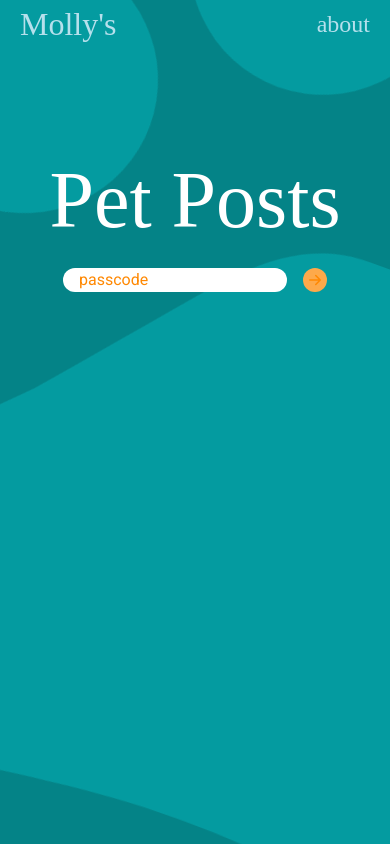
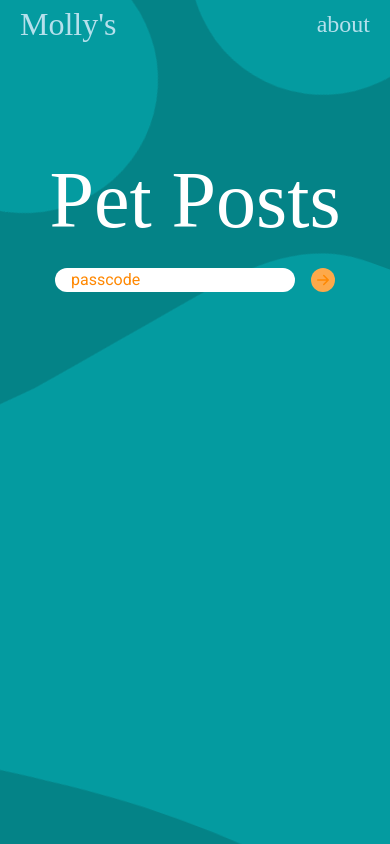
Before and after one commit to armstmol01/pp-project, a React (Create React App) app in the folder client/: page / in a window 390 px wide. Built offline with nearby package versions, Linux system fonts and the light colour scheme; a web font is replaced by a local one.

Commit message:
login input field bigger length

```diff
--- a/client/src/components/header/Header.css
+++ b/client/src/components/header/Header.css
@@ -92,7 +92,7 @@ input::-ms-clear, input::-ms-reveal {
 
   .login__container input {
     height: 1.5rem;
-    width: 14rem;
+    width: 15rem;
     font-size: 1rem;
   }
 
```
